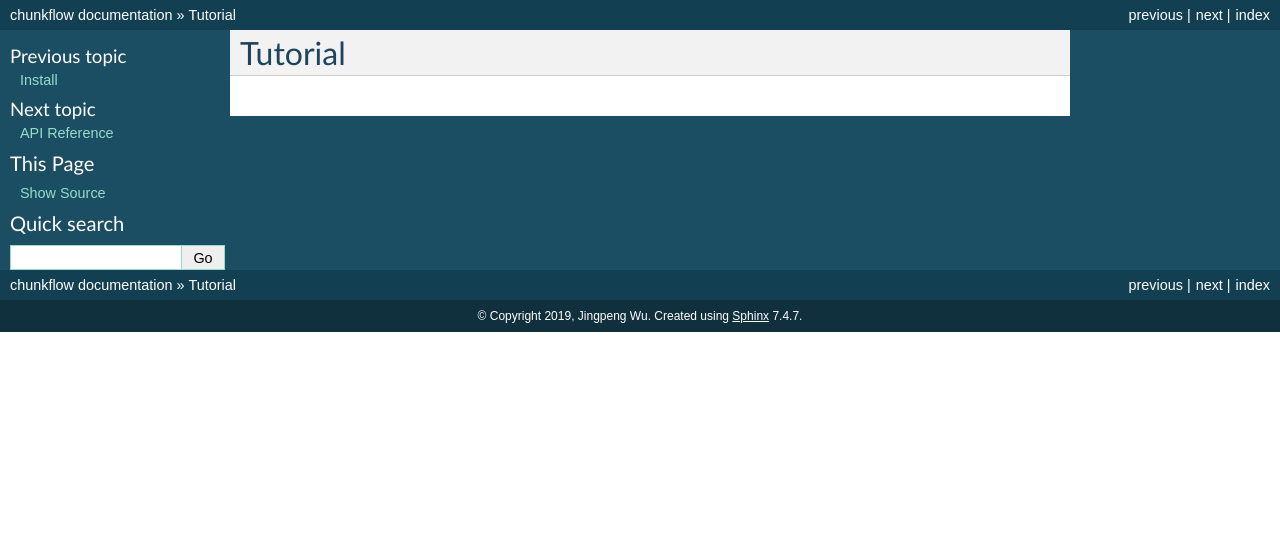
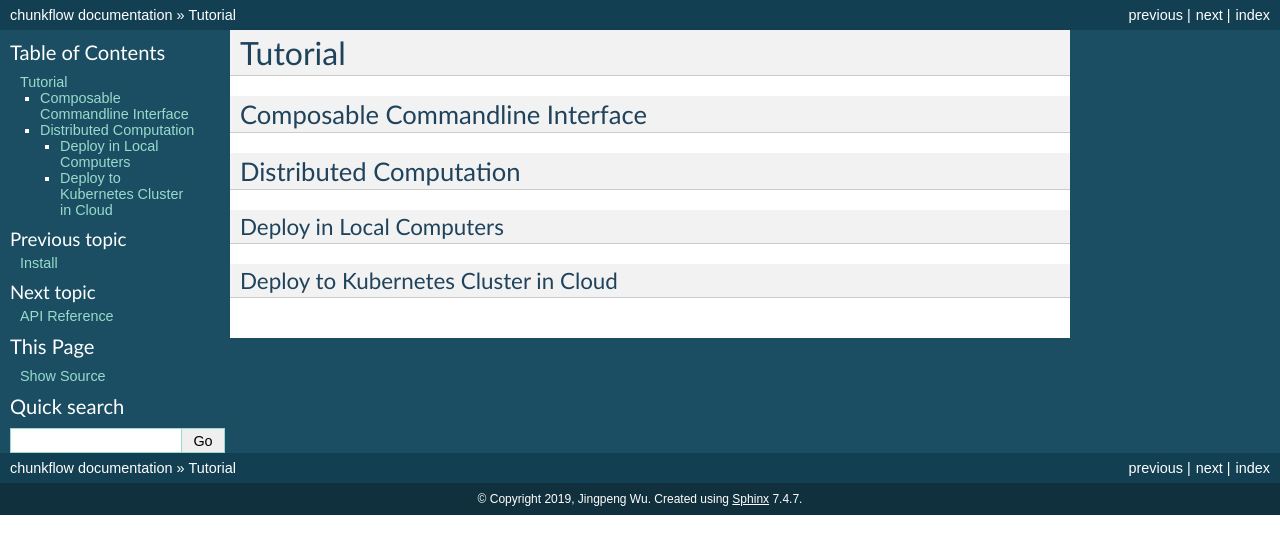
Before and after one commit to seung-lab/chunkflow, a Sphinx documentation site: the page built from docs/source/tutorial.rst, in a window 1280 px wide. Shown: the top 554 px of the page. Built offline with Sphinx 7.4.7, drawn with Linux system fonts in a browser that asks for light colours.

Commit message:
add architecture of tutorial documentation

```diff
--- a/docs/source/tutorial.rst
+++ b/docs/source/tutorial.rst
@@ -2,3 +2,15 @@
 
 Tutorial
 ===========
+
+Composable Commandline Interface
+---------------------------------
+
+Distributed Computation
+---------------------------
+
+Deploy in Local Computers
+~~~~~~~~~~~~~~~~~~~~~~~~~~
+
+Deploy to Kubernetes Cluster in Cloud
+~~~~~~~~~~~~~~~~~~~~~~~~~~~~~~~~~~~~~~
```
